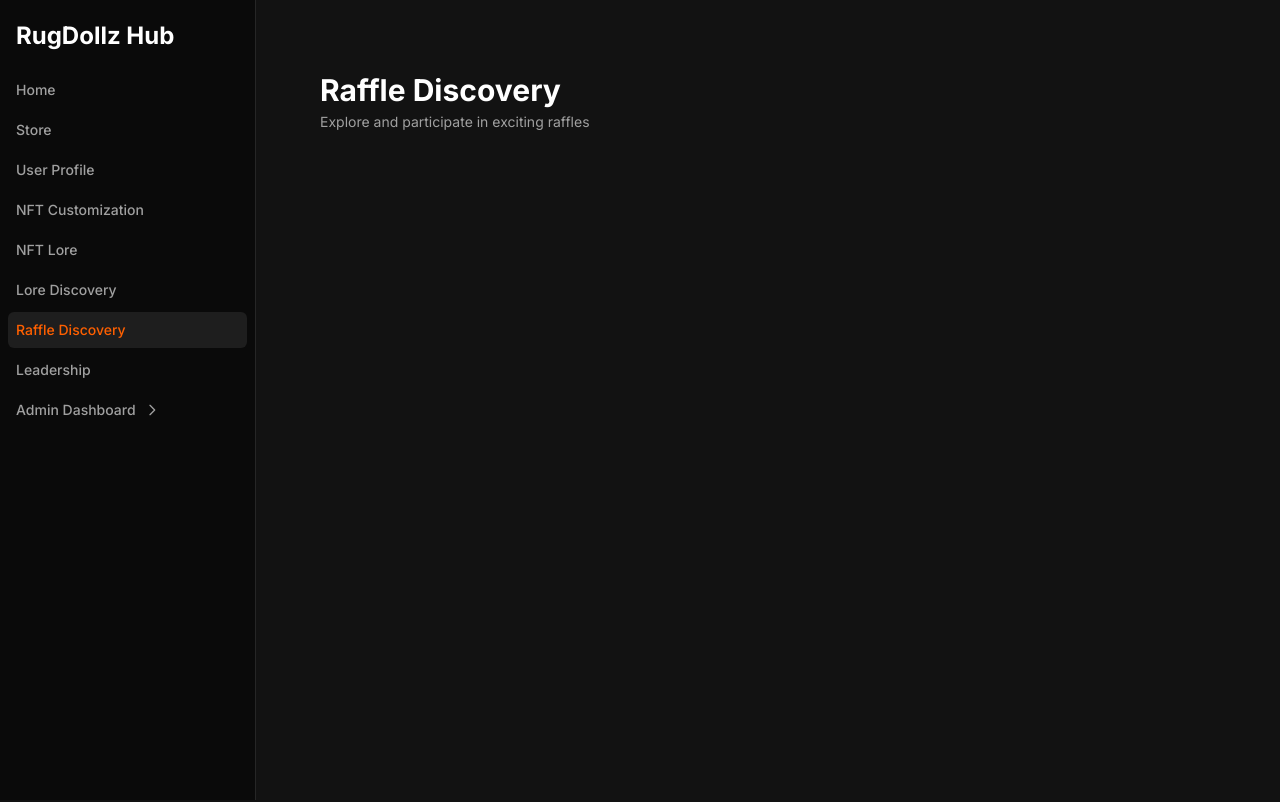
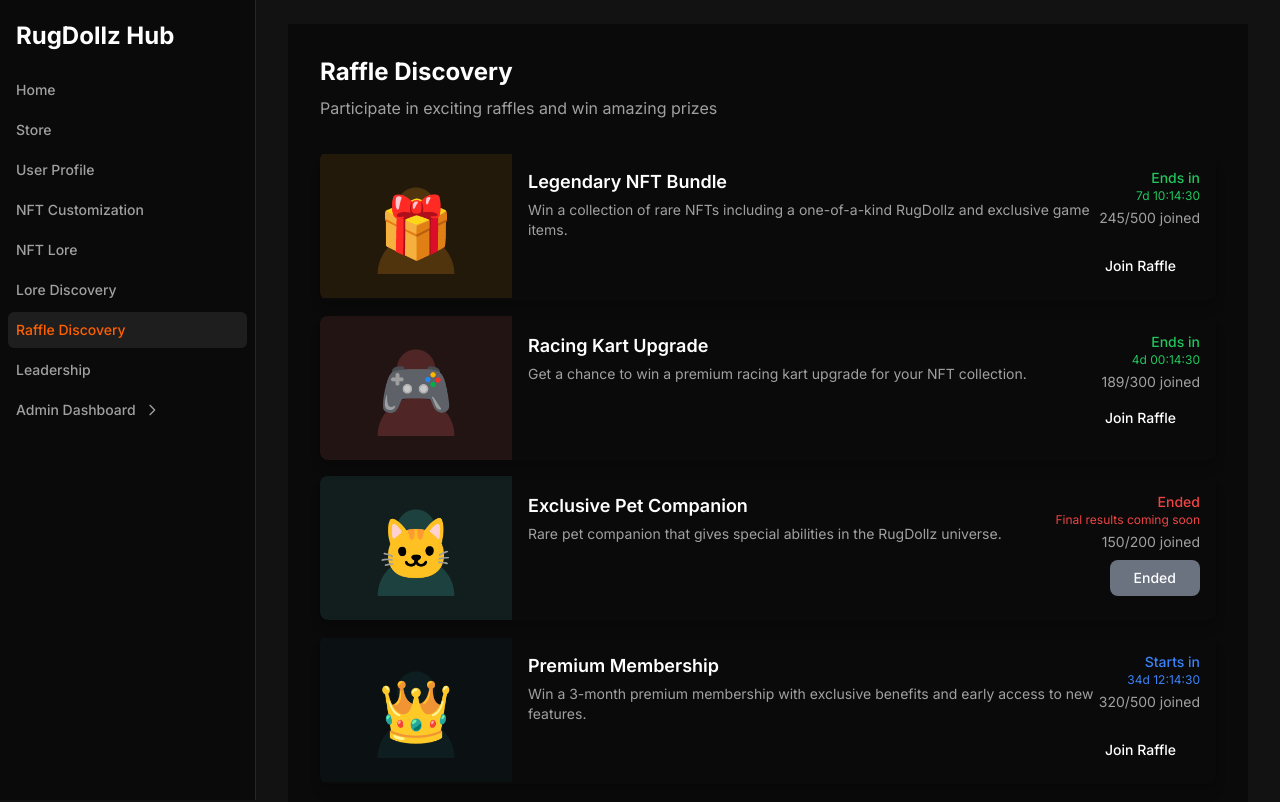
Before and after one commit to LatinGeek/rugdollz-central-hub, a Next.js app: page /raffle-discovery in a window 1280 px wide. Shown: the top 802 px of the page. Built offline with nearby package versions, Linux system fonts and the light colour scheme.

Commit message:
[FEATURE] Raffle Discovery page / RaffleFeed - RaffleCard components

```diff
--- /dev/null
+++ b/app/components/raffle/RaffleCard.tsx
@@ -0,0 +1,105 @@
+'use client'
+
+import { useRaffleTimer } from './useRaffleTimer'
+import { PlaceholderImage } from '../PlaceholderImage'
+
+interface Raffle {
+  id: string
+  title: string
+  description: string
+  category: string
+  startDate: string
+  endDate: string
+  participants: number
+  maxParticipants: number
+}
+
+interface RaffleCardProps {
+  raffle: Raffle
+  onJoin: (raffleId: string) => void
+  isJoined: boolean
+}
+
+export function RaffleCard({ raffle, onJoin, isJoined }: RaffleCardProps) {
+  const timer = useRaffleTimer(raffle.startDate, raffle.endDate)
+
+  const formatTime = (value: number) => {
+    return value.toString().padStart(2, '0')
+  }
+
+  const renderTimer = () => {
+    if (timer.isEnded) {
+      return (
+        <div className="text-red-500 text-right">
+          <div className="text-sm font-medium">Ended</div>
+          <div className="text-xs">Final results coming soon</div>
+        </div>
+      )
+    }
+
+    if (timer.isStarted) {
+      return (
+        <div className="text-green-500 text-right">
+          <div className="text-sm font-medium">Ends in</div>
+          <div className="text-xs">
+            {timer.days > 0 && `${timer.days}d `}
+            {formatTime(timer.hours)}:{formatTime(timer.minutes)}:{formatTime(timer.seconds)}
+          </div>
+        </div>
+      )
+    }
+
+    return (
+      <div className="text-blue-500 text-right">
+        <div className="text-sm font-medium">Starts in</div>
+        <div className="text-xs">
+          {timer.days > 0 && `${timer.days}d `}
+          {formatTime(timer.hours)}:{formatTime(timer.minutes)}:{formatTime(timer.seconds)}
+        </div>
+      </div>
+    )
+  }
+
+  return (
+    <div className="bg-[rgb(var(--bg-primary))] rounded-lg overflow-hidden shadow-lg hover:shadow-xl transition-shadow duration-300">
+      <div className="flex flex-col sm:flex-row">
+        <div className="relative w-full sm:w-48 h-48 sm:h-auto flex-shrink-0">
+          <PlaceholderImage category={raffle.category} className="w-full h-full object-cover" />
+        </div>
+
+        <div className="flex-1 p-4">
+          <div className="flex flex-col sm:flex-row sm:justify-between sm:items-start gap-4 sm:gap-0 mb-2">
+            <div className="flex-1">
+              <h3 className="text-lg font-semibold text-[rgb(var(--text-primary))]">{raffle.title}</h3>
+              <p className="text-sm text-[rgb(var(--text-secondary))] mt-1">
+                {raffle.description}
+              </p>
+            </div>
+            <div className="flex flex-col items-end">
+              {renderTimer()}
+              <span className="text-sm text-[rgb(var(--text-secondary))] mt-1">
+                {raffle.participants}/{raffle.maxParticipants} joined
+              </span>
+            </div>
+          </div>
+
+          <div className="flex justify-end mt-4 sm:mt-0">
+            <button
+              onClick={() => onJoin(raffle.id)}
+              disabled={isJoined || timer.isEnded}
+              className={`px-6 py-2 rounded-lg text-sm font-medium transition-colors duration-200 ${
+                isJoined
+                  ? 'bg-gray-500 text-white cursor-not-allowed'
+                  : timer.isEnded
+                  ? 'bg-gray-500 text-white cursor-not-allowed'
+                  : 'bg-[rgb(var(--accent))] text-white hover:bg-[rgb(var(--accent-dark))]'
+              }`}
+            >
+              {isJoined ? 'Joined' : timer.isEnded ? 'Ended' : 'Join Raffle'}
+            </button>
+          </div>
+        </div>
+      </div>
+    </div>
+  )
+}
--- /dev/null
+++ b/app/components/raffle/RaffleFeed.tsx
@@ -0,0 +1,36 @@
+'use client'
+
+import { RaffleCard } from './RaffleCard'
+
+interface Raffle {
+  id: string
+  title: string
+  description: string
+  category: string
+  startDate: string
+  endDate: string
+  participants: number
+  maxParticipants: number
+  status: 'programmed' | 'started' | 'ended'
+}
+
+interface RaffleFeedProps {
+  raffles: Raffle[]
+  joinedRaffles: string[]
+  onJoin: (raffleId: string) => void
+}
+
+export function RaffleFeed({ raffles, joinedRaffles, onJoin }: RaffleFeedProps) {
+  return (
+    <div className="space-y-4">
+      {raffles.map(raffle => (
+        <RaffleCard
+          key={raffle.id}
+          raffle={raffle}
+          onJoin={onJoin}
+          isJoined={joinedRaffles.includes(raffle.id)}
+        />
+      ))}
+    </div>
+  )
+}
--- /dev/null
+++ b/app/components/raffle/useRaffleTimer.ts
@@ -0,0 +1,88 @@
+import { useState, useEffect } from 'react'
+
+interface TimerState {
+  days: number
+  hours: number
+  minutes: number
+  seconds: number
+  isEnded: boolean
+  isStarted: boolean
+  status: 'programmed' | 'started' | 'ended'
+}
+
+export function useRaffleTimer(startDate: string, endDate: string) {
+  const [timer, setTimer] = useState<TimerState>({
+    days: 0,
+    hours: 0,
+    minutes: 0,
+    seconds: 0,
+    isEnded: false,
+    isStarted: false,
+    status: 'programmed'
+  })
+
+  useEffect(() => {
+    const calculateTime = () => {
+      const now = new Date()
+      const start = new Date(startDate)
+      const end = new Date(endDate)
+
+      // Determine status based on current time
+      let status: 'programmed' | 'started' | 'ended'
+      let targetDate: Date
+      let isEnded = false
+      let isStarted = false
+
+      if (now < start) {
+        status = 'programmed'
+        targetDate = start
+      } else if (now >= start && now < end) {
+        status = 'started'
+        targetDate = end
+        isStarted = true
+      } else {
+        status = 'ended'
+        targetDate = end
+        isEnded = true
+        isStarted = true
+      }
+
+      const diff = targetDate.getTime() - now.getTime()
+
+      if (diff <= 0 && status !== 'ended') {
+        setTimer({
+          days: 0,
+          hours: 0,
+          minutes: 0,
+          seconds: 0,
+          isEnded,
+          isStarted,
+          status
+        })
+        return
+      }
+
+      const days = Math.floor(diff / (1000 * 60 * 60 * 24))
+      const hours = Math.floor((diff % (1000 * 60 * 60 * 24)) / (1000 * 60 * 60))
+      const minutes = Math.floor((diff % (1000 * 60 * 60)) / (1000 * 60))
+      const seconds = Math.floor((diff % (1000 * 60)) / 1000)
+
+      setTimer({
+        days,
+        hours,
+        minutes,
+        seconds,
+        isEnded,
+        isStarted,
+        status
+      })
+    }
+
+    calculateTime()
+    const interval = setInterval(calculateTime, 1000)
+
+    return () => clearInterval(interval)
+  }, [startDate, endDate])
+
+  return timer
+}
--- a/app/raffle-discovery/page.tsx
+++ b/app/raffle-discovery/page.tsx
@@ -1,15 +1,79 @@
 'use client'
 
+import { useState } from 'react'
+import { RaffleFeed } from '@/app/components/raffle/RaffleFeed'
+
+// Sample data - Replace with actual data fetching
+const sampleRaffles = [
+  {
+    id: '1',
+    title: 'Legendary NFT Bundle',
+    description: 'Win a collection of rare NFTs including a one-of-a-kind RugDollz and exclusive game items.',
+    category: 'Bundles',
+    startDate: '2024-04-20T10:00:00Z',
+    endDate: '2025-04-25T10:00:00Z',
+    participants: 245,
+    maxParticipants: 500,
+    status: 'programmed' as const
+  },
+  {
+    id: '2',
+    title: 'Racing Kart Upgrade',
+    description: 'Get a chance to win a premium racing kart upgrade for your NFT collection.',
+    category: 'Game Items',
+    startDate: '2024-04-18T00:00:00Z',
+    endDate: '2025-04-22T00:00:00Z',
+    participants: 189,
+    maxParticipants: 300,
+    status: 'started' as const
+  },
+  {
+    id: '3',
+    title: 'Exclusive Pet Companion',
+    description: 'Rare pet companion that gives special abilities in the RugDollz universe.',
+    category: 'Pets',
+    startDate: '2024-04-15T00:00:00Z',
+    endDate: '2025-04-17T00:00:00Z',
+    participants: 150,
+    maxParticipants: 200,
+    status: 'ended' as const
+  },
+  {
+    id: '4',
+    title: 'Premium Membership',
+    description: 'Win a 3-month premium membership with exclusive benefits and early access to new features.',
+    category: 'Membership',
+    startDate: '2025-05-22T12:00:00Z',
+    endDate: '2025-05-29T12:00:00Z',
+    participants: 320,
+    maxParticipants: 500,
+    status: 'programmed' as const
+  }
+]
+
 export default function RaffleDiscoveryPage() {
+  const [joinedRaffles, setJoinedRaffles] = useState<string[]>([])
+
+  const handleJoinRaffle = (raffleId: string) => {
+    // In a real app, this would be an API call
+    setJoinedRaffles(prev => [...prev, raffleId])
+  }
+
   return (
-    <div className="min-h-screen">
-      <div className="max-w-7xl mx-auto py-6 sm:px-6 lg:px-8">
-        <div className="px-4 py-6 sm:px-0">
-          <h1 className="text-3xl font-bold text-[rgb(var(--text-primary))]">Raffle Discovery</h1>
-          <p className="mt-1 text-sm text-[rgb(var(--text-secondary))]">
-            Explore and participate in exciting raffles
+    <div className="min-h-screen bg-[rgb(var(--bg-darker))]">
+      <div className="max-w-7xl mx-auto px-4 sm:px-6 lg:px-8 py-8">
+        <div className="mb-8">
+          <h1 className="text-2xl font-bold text-[rgb(var(--text-primary))] mb-2">Raffle Discovery</h1>
+          <p className="text-[rgb(var(--text-secondary))]">
+            Participate in exciting raffles and win amazing prizes
           </p>
         </div>
+
+        <RaffleFeed
+          raffles={sampleRaffles}
+          joinedRaffles={joinedRaffles}
+          onJoin={handleJoinRaffle}
+        />
       </div>
     </div>
   )
```
